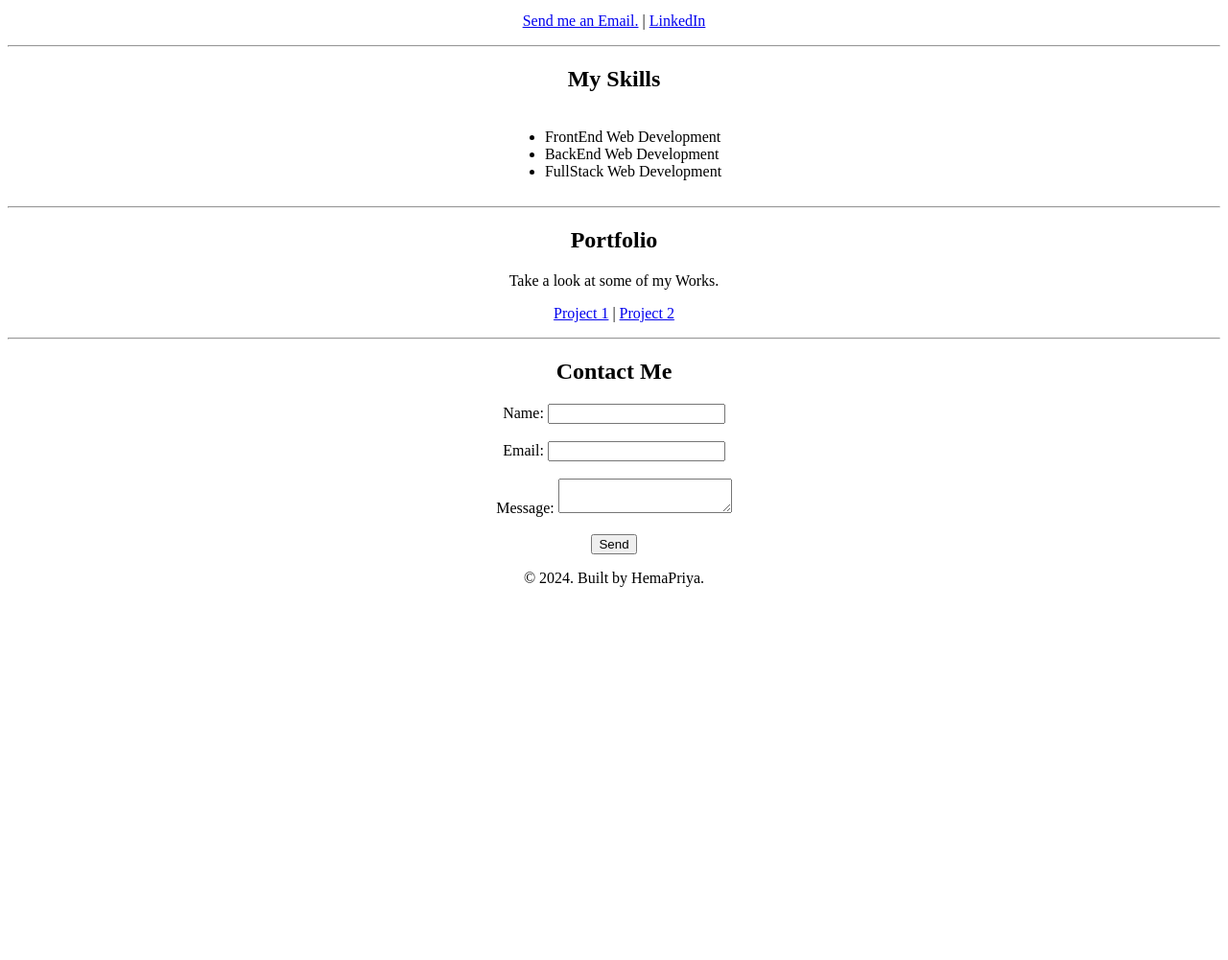
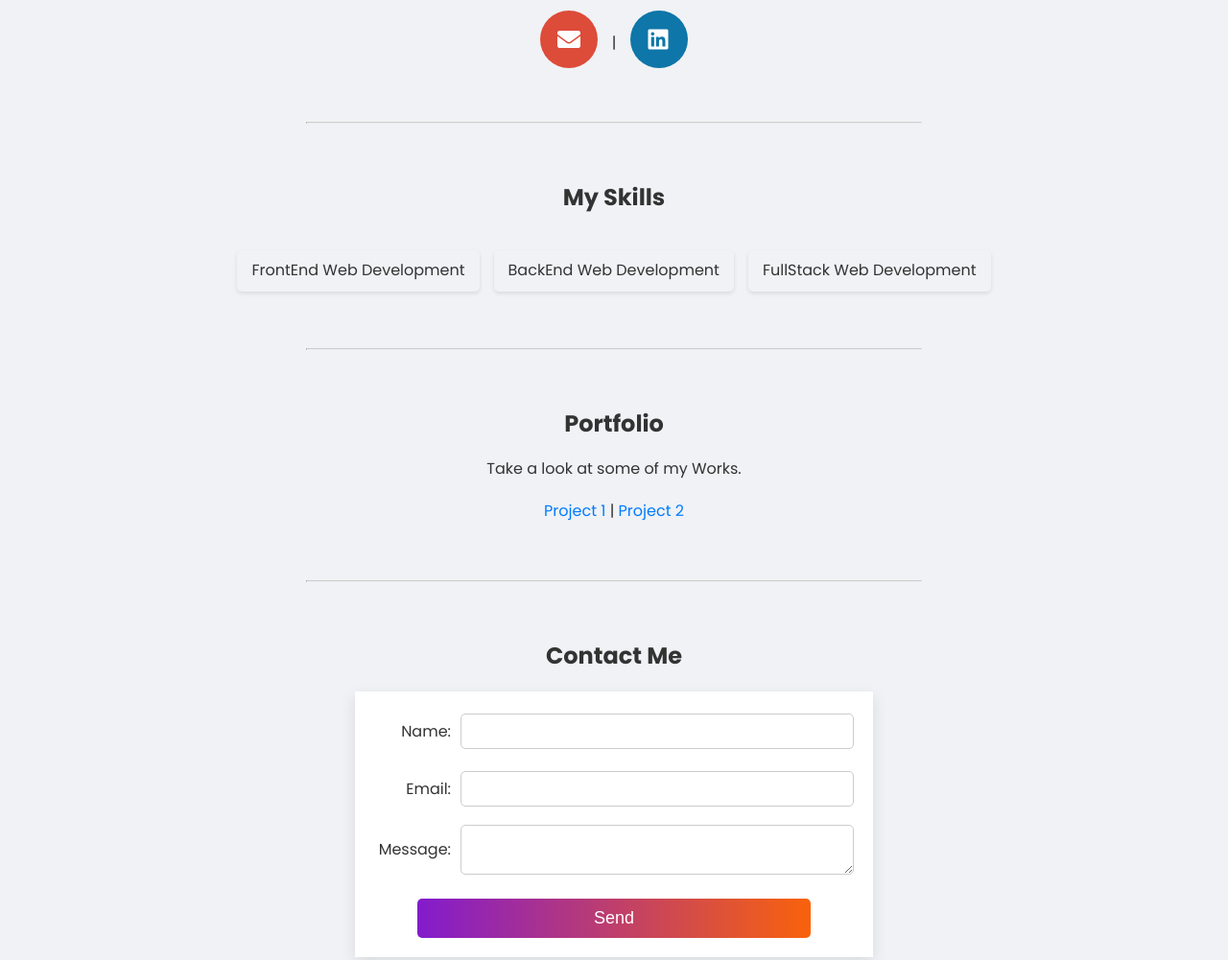
Before and after one commit to hemapriyavk/pantech-project, a plain HTML site: page index.html in a window 1280 px wide. Shown: the part 769-1770 px from the top of the page at 96% size. Before the commit the page ends 1397 px from the top, so only its background shows below. Drawn offline with Linux system fonts and the light colour scheme.

Commit message:
day 3 31/3/2024 css added

```diff
--- a/index.html
+++ b/index.html
@@ -1,11 +1,15 @@
 <!DOCTYPE html>
 <html lang="en">
 <head>
-    <meta charset="UTF-8">
-    <meta name="viewport" content="width=device-width, initial-scale=1.0">
-    <meta name="description" content="Personal Profile Page of HemaPriya">
+    <meta charset="UTF-8" />
+    <meta name="viewport" content="width=device-width, initial-scale=1.0" />
+    <meta name="description" content="Personal Profile Page of HemaPriya" />
     <title>HemaPriya Profile</title>
     <link rel="icon" href="icon.ico" type="image/x-icon" />
+    <link rel="stylesheet" href="style.css" />
+    <link rel="stylesheet" href="https://cdnjs.cloudflare.com/ajax/libs/font-awesome/5.15.1/css/all.min.css">
+    <link href="https://fonts.googleapis.com/css2?family=Poppins:wght@400;600;700&display=swap" rel="stylesheet">
+
 </head>
 <body>
     <center>
@@ -23,12 +27,13 @@
         <section>
             <h2>Contact Information</h2>
             <p>Lets Connect!</p>
-            <p><a href="mailto:hemapriya2000mdu@gmail.com">Send me an Email.</a> | <a href="https://www.linkedin.com/in/hema-priya-b-777484154/">LinkedIn</a></p>
+            <p><a href="mailto:hemapriya2000mdu@gmail.com" class="icon-link email-icon"><i class="fas fa-envelope"></i></a> | <a href="https://www.linkedin.com/in/hema-priya-b-777484154/"class="icon-link linkedin-icon"><i class="fab fa-linkedin"></i></a></p>
         </section>
         <hr />
         <section>
             <h2>My Skills</h2>
-            <table style="text-align: center;">
+            <table align="center">
+                <tr>
                     <td>
                         <ul style="text-align: left;">
                             <li>FrontEnd Web Development</li>
@@ -36,24 +41,32 @@
                             <li>FullStack Web Development</li>
                         </ul>
                     </td>
+                </tr>
+
             </table>
         </section>
         <hr />
         <section>
             <h2>Portfolio</h2>
             <p>Take a look at some of my Works.</p>
-            <p><a href="#">Project 1</a> | <a href="#">Project 2</a></p>
+            <p><a href="project1.html">Project 1</a> | <a href="#">Project 2</a></p>
         </section>
         <hr />
         <section>
             <h2>Contact Me</h2>
             <form>
+                <div class="form-group">
                     <label for="name">Name:</label>
                     <input type="text" id="name" name="name" /> <br /><br />
+                </div>
+                <div class="form-group">
                     <label for="email">Email:</label>
                     <input type="email" id="email" name="email" /> <br /><br />
+                </div>
+                <div class="form-group">
                     <label for="message">Message:</label>
                     <textarea id="message" name="message"></textarea><br /><br />
+                </div>
                 <button type="submit">Send</button>
             </form>
         </section>
--- /dev/null
+++ b/style.css
@@ -0,0 +1,154 @@
+body{
+    font-family: 'Poppins', sans-serif;
+    background-color: #f0f2f5;
+    color: #333;
+    line-height: 1.4;
+    margin: 0;
+    padding: 0;
+}
+
+hr{
+    width: 50%;
+    margin: 20px auto;
+    border-top: 1px solid #ccc;
+}
+
+h1, h2{
+    font-weight: 700;
+}
+
+p, a{
+    font-weight: 400;
+}
+
+a{
+    color: #007bff;
+    text-decoration: none;
+    display: inline-block;
+    margin: 5px 0;
+
+}
+
+a:hover{
+    color: #0056b3;
+}
+
+.fas, .fab {
+    margin-right: 1px;
+    color: inherit;
+}
+
+.icon-link {
+    display: inline-flex;
+    align-items: center;
+    justify-content: center;
+    width: 60px; /* Size of the circle */
+    height: 60px; /* Size of the circle */
+    border-radius: 50%; /* Makes it circular */
+    margin: 0 10px; /* Spacing between icons */
+    color: #fff; /* Icon color */
+    font-size: 24px; /* Icon size */
+    transition: transform 0.3s ease; /* Smooth transition for hover effects */
+}
+
+
+.email-icon {
+    background-color: #dd4b39; /* Email icon background color */
+}
+
+.linkedin-icon {
+    background-color: #0e76a8; /* LinkedIn icon background color */
+}
+
+.icon-link:hover {
+    transform: scale(1.1); /* Slightly enlarges the icon on hover */
+    color: #fff; /* Keeps the icon color the same on hover */
+}
+
+
+header, footer{
+    background: linear-gradient(to right, #831bcd, #f9620b);
+    color: #fff;
+    padding: 40px 0;
+    text-align: center;
+}
+
+section{
+    padding: 20px;
+    text-align: center;
+}
+
+img{
+    width: 200px;
+    height: 200px;
+    border-radius: 50%;
+    box-shadow: 0 5px 15px rgba(0,0,0,0.2);
+    object-fit: cover;
+    object-position: 100% 25%;
+}
+
+ul {
+    list-style-type: none;
+    padding: 0;
+    display: flex;
+    justify-content: center;
+    gap: 15px;
+}
+
+ul li {
+    background: #f0f2f5;
+    padding: 10px 15px;
+    border-radius: 5px;
+    box-shadow: 0 2px 4px rgba(0,0,0,0.1);
+}
+
+form{
+    max-width: 500px;
+    margin: 20px auto;
+    padding: 20px;
+    background-color: #fff;
+    box-shadow: 0 5px 15px rgba(0,0,0,0.1);
+}
+
+.form-group {
+    display: flex;
+    align-items: center;
+    margin-bottom: 15px;
+    justify-content: flex-start;
+}
+
+.form-group label {
+    flex: 0 0 80px;
+    margin-right: 10px;
+    text-align: right;
+}
+
+
+form input[type="text"],
+form input[type="email"],
+form textarea{
+    width: auto;
+    padding: 10px;
+    border-radius: 5px;
+    border: 1px solid #ccc;
+    flex-grow: 1;
+}
+
+form button {
+    width: calc(100% - 90px);
+    padding: 10px 20px;
+    margin-left: auto;
+    margin-top: 10px;
+    background-image: linear-gradient(to right, #831bcd, #f9620b);
+    color: #fff;
+    border: none;
+    border-radius: 5px;
+    cursor: pointer;
+    font-size: 18px;
+    transition: background-image 0.3s ease;
+}
+
+form button:hover {
+    background-image: linear-gradient(to right, #f9620b, #831bcd);
+
+}
```
Also changed, not shown: project1.html (added, +74 -0 lines). Lines whose indentation alone changed are shown as unchanged.
